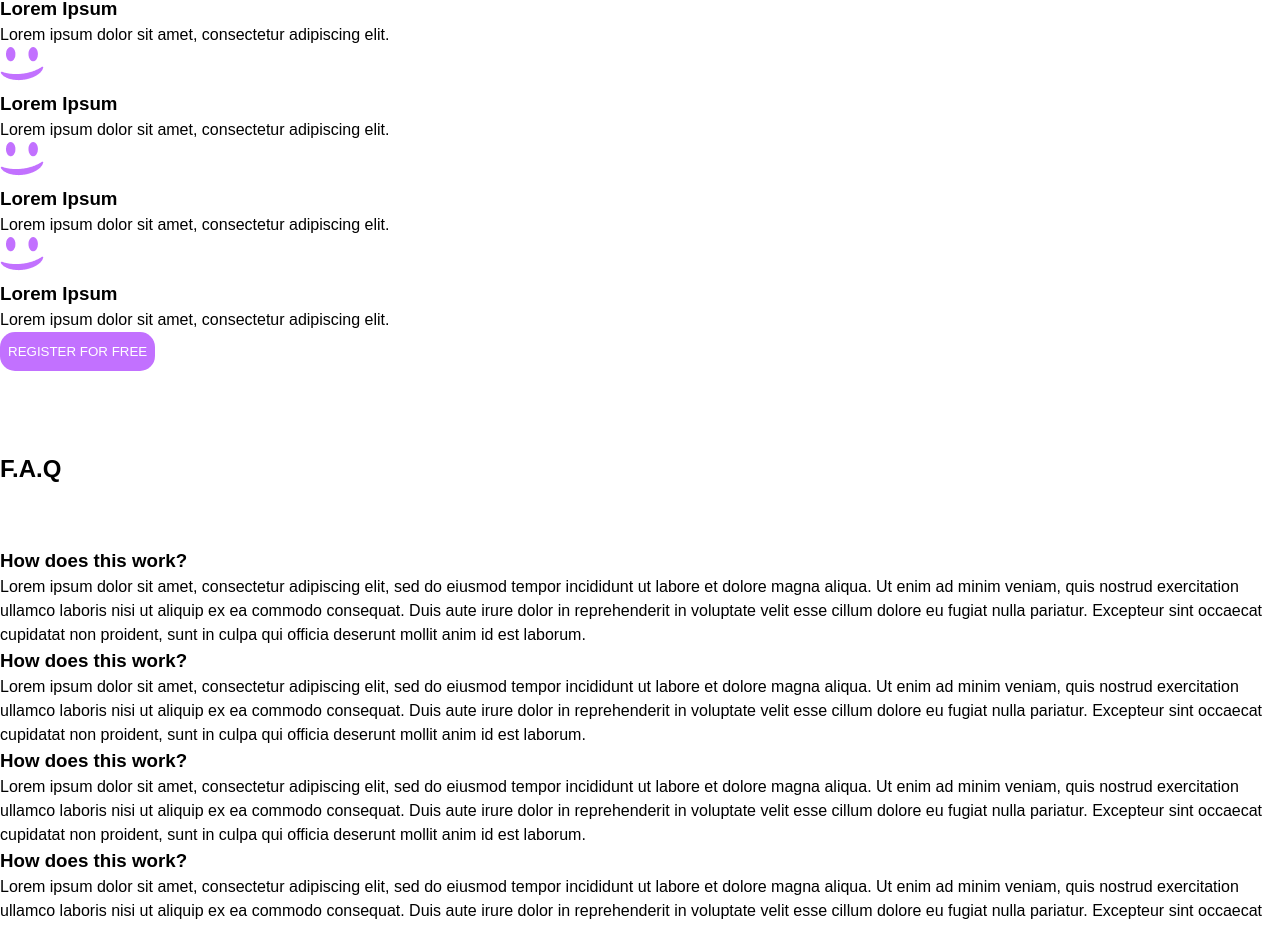
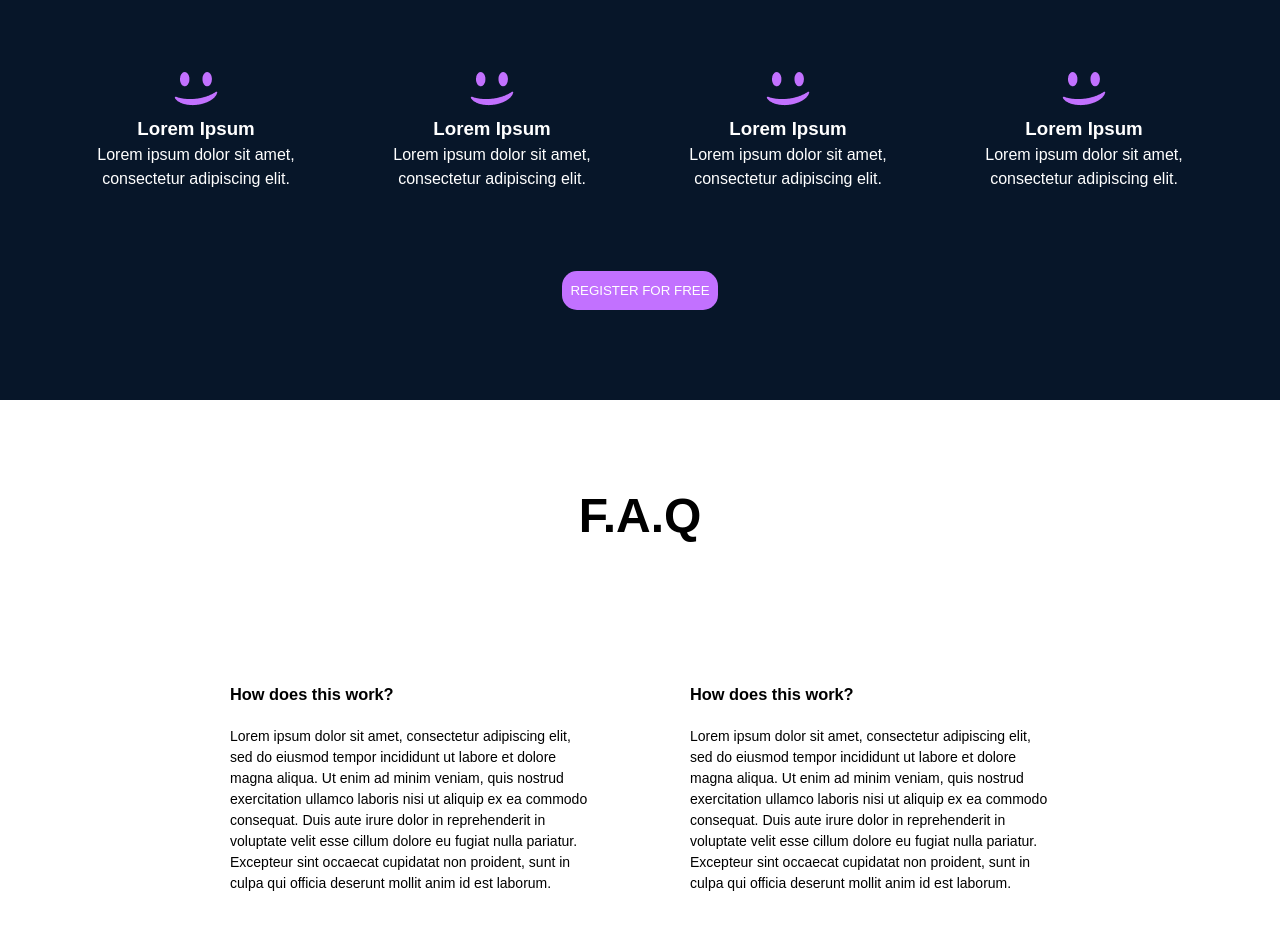
Before and after one commit to austin-hub-debug/alx_html_css, a plain HTML site: page css_advanced/index.html in a window 1280 px wide. Shown: the part 2035-2962 px from the top of the page. Drawn offline with Linux system fonts and the light colour scheme.

Commit message:
membership section

```diff
--- a/css_advanced/index.html
+++ b/css_advanced/index.html
@@ -150,55 +150,58 @@
             </div>
         </section>
         <section class="membership">
-            <h2>Free membership</h2>
-            <div>
+            <h2><span class="popular">Free</span> membership</h2>
+            <div class="membership-content">
+            <div class="membership-content-text">
                 <img src="images/smile.png" alt="">
                 <h3>Lorem Ipsum</h3>
                 <p>Lorem ipsum dolor sit amet, consectetur adipiscing elit.</p>
             </div>
-            <div>
+            <div class="membership-content-text">
                 <img src="images/smile.png" alt="">
                 <h3>Lorem Ipsum</h3>
                 <p>Lorem ipsum dolor sit amet, consectetur adipiscing elit.</p>
             </div>
-            <div>
+            <div class="membership-content-text">
                 <img src="images/smile.png" alt="">
                 <h3>Lorem Ipsum</h3>
                 <p>Lorem ipsum dolor sit amet, consectetur adipiscing elit.</p>
             </div>
-            <div>
+            <div class="membership-content-text">
                 <img src="./images/smile.png" alt="">
                 <h3>Lorem Ipsum</h3>
                 <p>Lorem ipsum dolor sit amet, consectetur adipiscing elit.</p>
             </div>
-            <button>REGISTER FOR FREE</button>
+            </div>
+            <button class="button-2">REGISTER FOR FREE</button>
+
         </section>
-        <section>
-            <h2>F.A.Q</h2>
-            <div>
-                <div>
-                    <div>
+        <section class="details">
+            <span class="text-h1"><h2>F.A.Q</h2></span>
+            <div class="details-content">
+                <div class="details-text" >
+                    <div class="text">
                         <h3>How does this work?</h3>
                     </div>
                     <div>
                         Lorem ipsum dolor sit amet, consectetur adipiscing elit, sed do eiusmod tempor incididunt ut labore et dolore magna aliqua. Ut enim ad minim veniam, quis nostrud exercitation ullamco laboris nisi ut aliquip ex ea commodo consequat. Duis aute irure dolor in reprehenderit in voluptate velit esse cillum dolore eu fugiat nulla pariatur. Excepteur sint occaecat cupidatat non proident, sunt in culpa qui officia deserunt mollit anim id est laborum.
                     </div>
 
-                    <div>
+                    <div class="text">
                         <h3>How does this work?</h3>
                     </div>
                     <div>
                         Lorem ipsum dolor sit amet, consectetur adipiscing elit, sed do eiusmod tempor incididunt ut labore et dolore magna aliqua. Ut enim ad minim veniam, quis nostrud exercitation ullamco laboris nisi ut aliquip ex ea commodo consequat. Duis aute irure dolor in reprehenderit in voluptate velit esse cillum dolore eu fugiat nulla pariatur. Excepteur sint occaecat cupidatat non proident, sunt in culpa qui officia deserunt mollit anim id est laborum.
                     </div>
                 </div>
-                <div>
-                    <div>
+                <div class="details-text">
+                    <div div class="text">
                         <h3>How does this work?</h3>
                     </div>
                     <div>
                         Lorem ipsum dolor sit amet, consectetur adipiscing elit, sed do eiusmod tempor incididunt ut labore et dolore magna aliqua. Ut enim ad minim veniam, quis nostrud exercitation ullamco laboris nisi ut aliquip ex ea commodo consequat. Duis aute irure dolor in reprehenderit in voluptate velit esse cillum dolore eu fugiat nulla pariatur. Excepteur sint occaecat cupidatat non proident, sunt in culpa qui officia deserunt mollit anim id est laborum.
                     </div>
-                    <div>
+                    <div div class="text">
                         <h3>How does this work?</h3>
                     </div>
                     <div>
--- a/css_advanced/styles.css
+++ b/css_advanced/styles.css
@@ -144,6 +144,7 @@ blockquote{
     display: flex;
     flex-direction: column;
     align-items: center;
+    margin-bottom: 80px;
 }
 
 .video{
@@ -198,8 +199,68 @@ h4{
 .image-2{
     width: 200px;
     height: 150px;
-    object-fit: cover;
-    background-image: url("images/Happy\ smile.png");
-    background-position:center;
+}
+
+
+
+
+
+/*Membership section*/
+
+.membership{
+    background-color:rgb(7, 22, 41);
+    color:#FFFFFF;
+    text-align: center;
+    padding-top: 20px;
+    padding-bottom: 80px;
+}
+
+.membership-content{
+    display: flex;
+    justify-content: space-evenly;
+    flex-wrap: wrap;
+}
+
+.membership-content-text{
+    max-width: 200px;
+    margin-top: 20px;
+    margin-bottom: 60px;
+}
+
+.button-2{
+    margin-top: 20px;
+    margin-bottom: 10px;
+}
+
+
+/*FAQ Section*/
+
+.details{
+    display: flex;
+    flex-direction: column;
+    align-items: center;
+}
+
+.details-content{
+    display: grid;
+    grid-gap: 60px;
+    grid-template-columns: repeat(2, 1fr);
 
 }
+
+.details-text{
+    max-width: 400px;
+    padding: 20px;
+    font-size: 14px;
+}
+
+.text{
+    margin-bottom: 20px;
+    padding-top: 50px;
+}
+
+.text-h1{
+    font-size: 32px;
+    margin: 0;
+    font-style: normal;
+}
```
